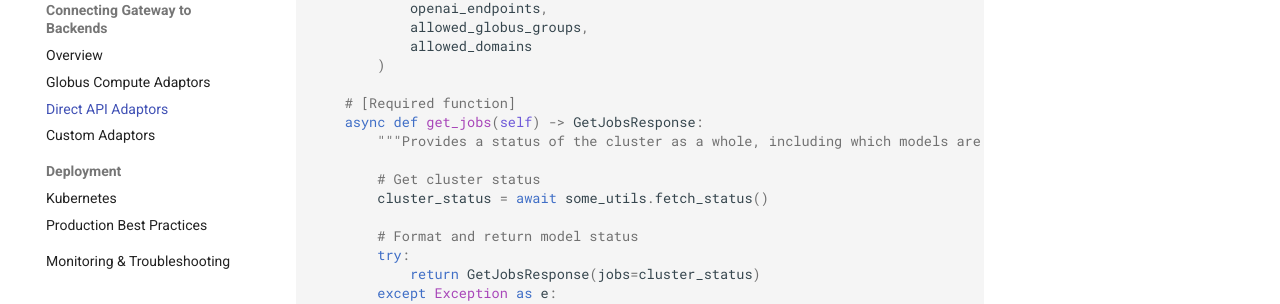
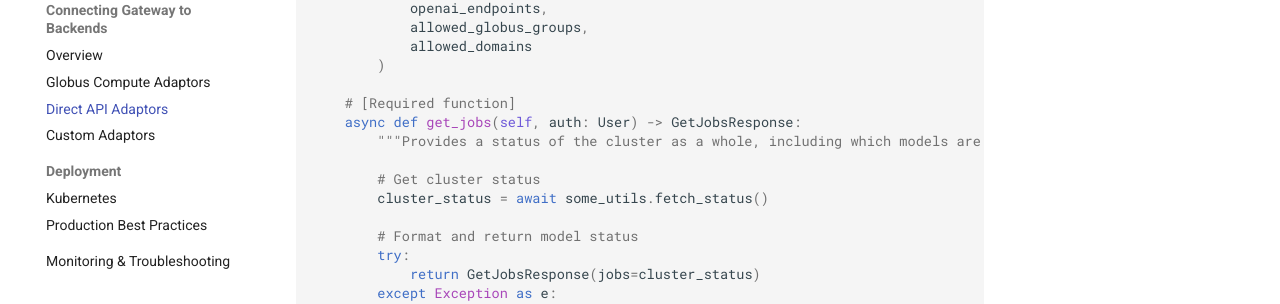
Before and after one commit to auroraGPT-ANL/inference-gateway, an MkDocs documentation site: the page built from docs/admin-guide/connecting-gateway-to-backend/direct-api.md, in a window 1280 px wide and 900 px high, scrolled down 2821 px. Shown: the part 421-725 px from the top of the window. Built offline with MkDocs 1.6.1 and Material for MkDocs 9.7.7, drawn with Linux system fonts in a browser that asks for light colours; comment, search, counter and statistics services are not loaded.

Commit message:
docs: update `get_jobs` function signature (#216)
`get_jobs` now takes `user: Auth` as a parameter.

```diff
--- a/docs/admin-guide/connecting-gateway-to-backend/direct-api.md
+++ b/docs/admin-guide/connecting-gateway-to-backend/direct-api.md
@@ -144,7 +144,7 @@ class CustomCluster(BaseCluster):
         )
 
     # [Required function]
-    async def get_jobs(self) -> GetJobsResponse:
+    async def get_jobs(self, auth: User) -> GetJobsResponse:
         """Provides a status of the cluster as a whole, including which models are running."""
 
         # Get cluster status
```
Also changed, not shown: docs/admin-guide/connecting-gateway-to-backend/custom.md (+1 -1 lines).
